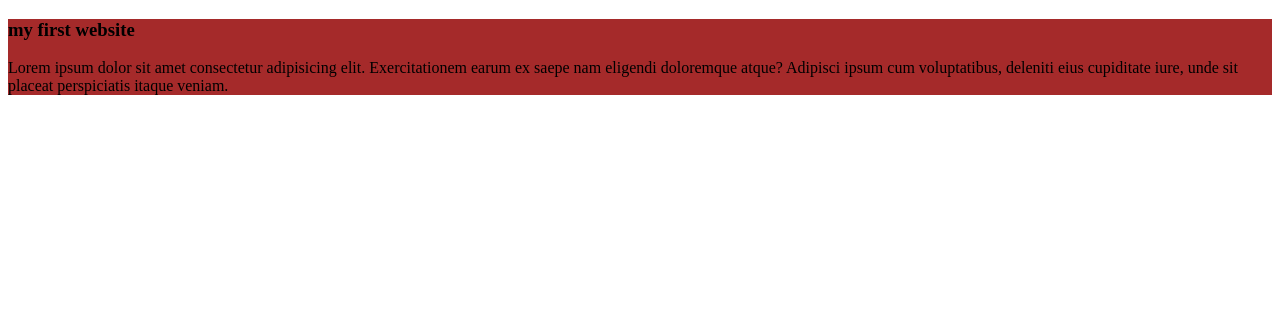
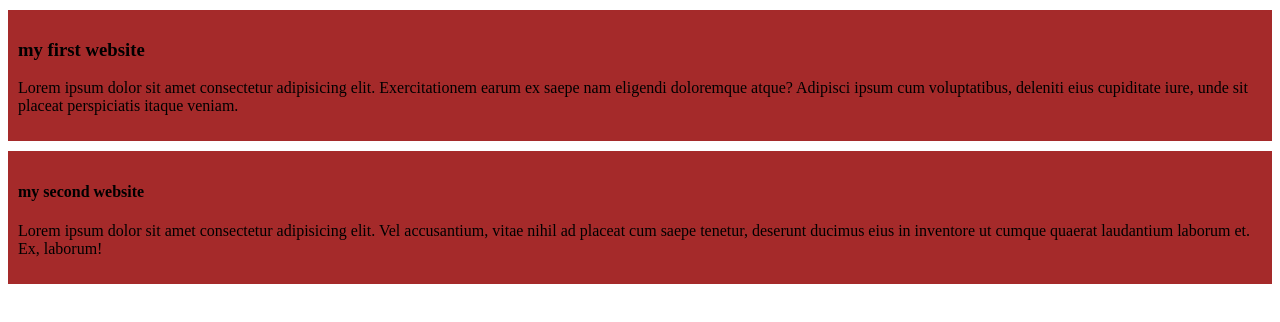
Before and after one commit to marufhossain123/my-second-github-repo, a plain HTML site: page index.html in a window 1280 px wide. Drawn offline with Linux system fonts and the light colour scheme.

Commit message:
added the second blog

```diff
--- a/index.html
+++ b/index.html
@@ -11,5 +11,9 @@
         <h3>my first website</h3>
         <P>Lorem ipsum dolor sit amet consectetur adipisicing elit. Exercitationem earum ex saepe nam eligendi doloremque atque? Adipisci ipsum cum voluptatibus, deleniti eius cupiditate iure, unde sit placeat perspiciatis itaque veniam.</P>
     </div>
+    <div>
+        <h4>my second website</h4>
+        <p>Lorem ipsum dolor sit amet consectetur adipisicing elit. Vel accusantium, vitae nihil ad placeat cum saepe tenetur, deserunt ducimus eius in inventore ut cumque quaerat laudantium laborum et. Ex, laborum!</p>
+    </div>
 </body>
 </html>
--- a/styles/blog.css
+++ b/styles/blog.css
@@ -1,2 +1,4 @@
 div {background-color: brown;
+    padding: 10px;
+    margin-top: 10px;
 }
```
